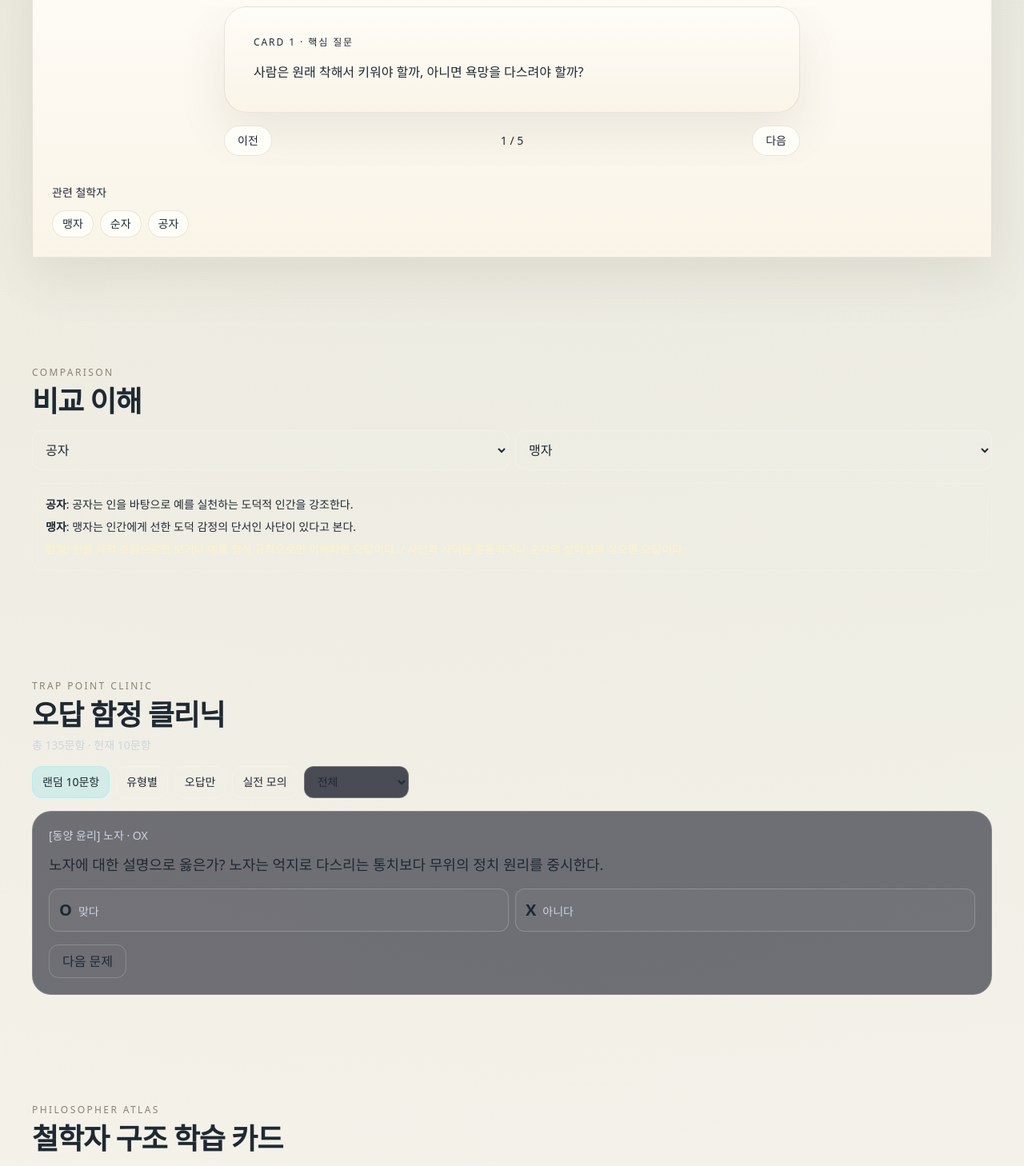
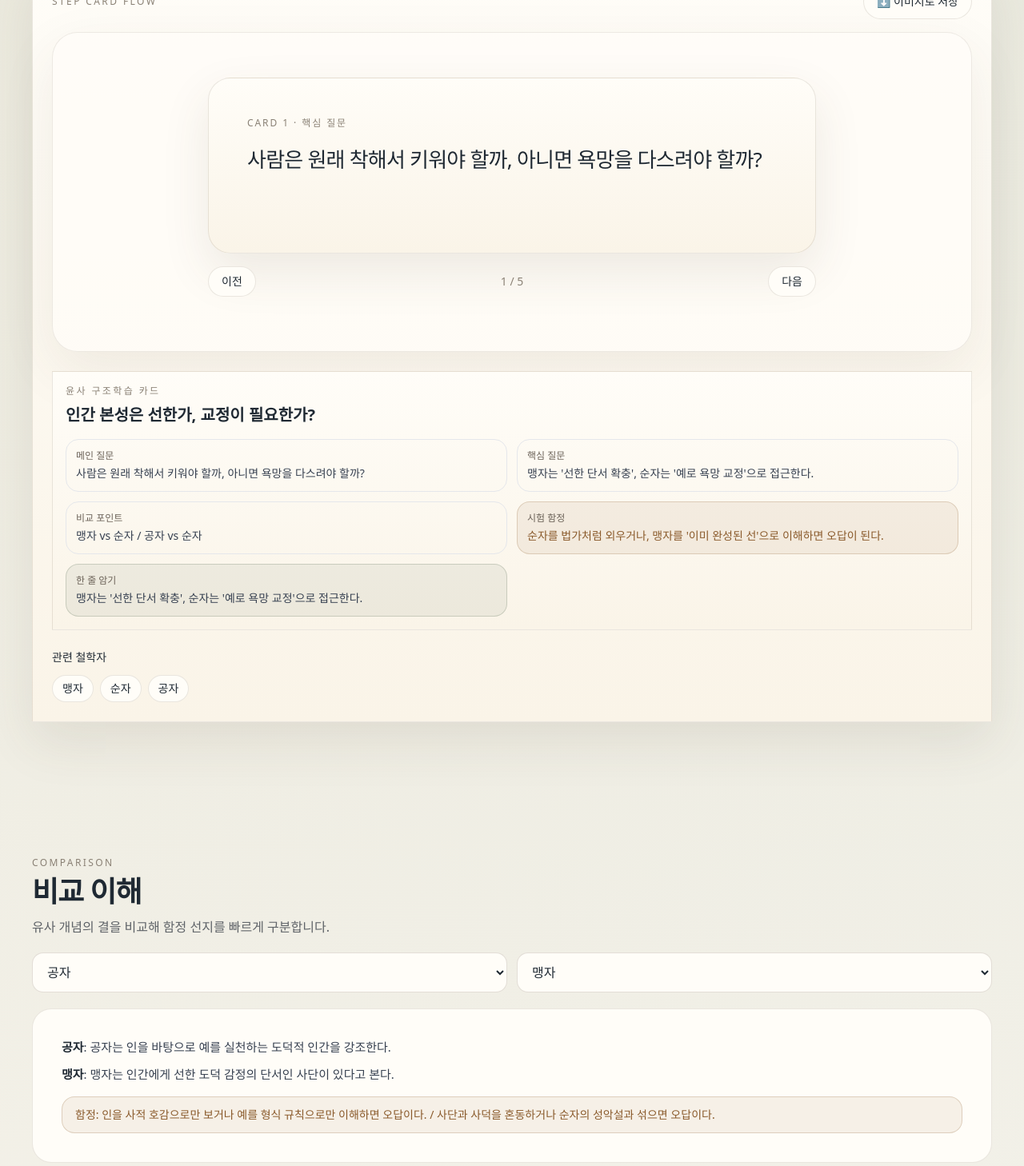
Before and after one commit to yogitobi31/yunsa-philosopher-atlas, a Next.js app: page / in a window 1280 px wide. Shown: the part 1330-2788 px from the top of the page at 80% size. Built offline with nearby package versions, Linux system fonts and the light colour scheme.

Commit message:
Polish premium ivory learning UI without layout regression

```diff
--- a/app/globals.css
+++ b/app/globals.css
@@ -31,6 +31,8 @@ body {
   word-break: keep-all;
 }
 body { overflow-x: clip; }
+.section-shell { margin-block: clamp(40px, 7vw, 88px); }
+.section-compact { margin-block: clamp(28px, 5vw, 56px); }
 main, .app, .app-shell, .page-shell, .page-container { width: 100%; max-width: 100%; min-width: 0; }
 .page-shell, .content-shell { width: min(100% - 32px, 1120px); margin-inline: auto; }
 .section, .card-section, .content-section, .step-card-flow, .comparison-grid, .content-row, .content-grid, .comparison-section, .related-section, .card, .question-card, section { width: 100%; max-width: 100%; min-width: 0; box-sizing: border-box; }
@@ -44,12 +46,20 @@ section > *, .card > *, .question-card > *, .comparison-section > *, .related-se
 .hero-panel { background: linear-gradient(155deg, #fffdf8, #f5ecdd); box-shadow: var(--shadow-soft); border-color: var(--line)!important; }
 .hero-network { position:absolute; inset:0; background-image: radial-gradient(circle at 12% 18%, rgba(168,199,161,.2), transparent 34%), radial-gradient(circle at 83% 14%, rgba(159,202,208,.2), transparent 36%); }
 
-.step-card-flow { width: 100%; max-width: 100%; min-width: 0; overflow: hidden; }
-.step-card-pager { width: 100%; max-width: 720px; margin-inline: auto; }
-.step-card { width: 100%; max-width: 100%; min-width: 0; box-sizing: border-box; border-radius: 28px; padding: clamp(20px, 4vw, 36px); background: linear-gradient(180deg, #FFFDF8 0%, #FAF4E8 100%); border: 1px solid rgba(80, 65, 45, 0.12); box-shadow: 0 24px 60px rgba(80, 65, 45, 0.10); color: #1F2933; overflow-wrap: break-word; word-break: keep-all; white-space: normal; line-height: 1.7; }
+.step-card-flow { width: 100%; max-width: 100%; min-width: 0; overflow: hidden; background: rgba(255, 253, 248, 0.72); border: 1px solid rgba(80, 65, 45, 0.10); border-radius: 32px; padding: clamp(24px, 5vw, 56px); box-shadow: 0 24px 70px rgba(80, 65, 45, 0.08); }
+.step-card-pager { width: 100%; max-width: 760px; margin-inline: auto; }
+.step-card { width: 100%; max-width: 100%; min-width: 0; box-sizing: border-box; border-radius: 28px; padding: clamp(28px, 5vw, 48px); min-height: 220px; background: linear-gradient(180deg, #FFFDF8 0%, #FAF4E8 100%); border: 1px solid rgba(80, 65, 45, 0.12); box-shadow: 0 24px 60px rgba(80, 65, 45, 0.10); color: #1F2933; overflow-wrap: break-word; word-break: keep-all; white-space: normal; line-height: 1.7; }
 .step-card * { max-width: 100%; min-width: 0; overflow-wrap: break-word; word-break: keep-all; white-space: normal; }
 .step-card-header { display: flex; align-items: center; justify-content: space-between; gap: 12px; flex-wrap: wrap; }
 .save-button { max-width: 100%; white-space: normal; }
 @media (max-width: 640px) { .step-card-header { display: block; } .save-button { width: 100%; margin-top: 12px; } }
 .archive-footer { border-top: 1px solid var(--line); margin-top: 3rem; padding: 2rem 0; }
 .archive-footer__inner { width: min(100% - 32px, 1120px); margin: 0 auto; color: var(--text-soft); }
+
+.philosopher-card { background: linear-gradient(180deg, #FFFDF8 0%, #FAF4E8 100%); color: #1F2933; border: 1px solid rgba(80, 65, 45, 0.12); box-shadow: 0 18px 48px rgba(80, 65, 45, 0.08);}
+.philosopher-card::before { content:""; display:block; width:64px; height:4px; border-radius:999px; background:var(--philo-accent, #536B4F); margin-bottom:12px;}
+.philosopher-tag { background: rgba(168, 199, 161, 0.18); color: #42533F; border: 1px solid rgba(168, 199, 161, 0.35);}
+.comparison-panel { background: #FFFDF8; border: 1px solid rgba(80, 65, 45, 0.12); border-radius: 24px; padding: clamp(20px, 4vw, 36px);}
+.comparison-input { border:1px solid rgba(80,65,45,.16); border-radius:14px; background: #fffdf8; color:#1F2933; padding:12px 14px; }
+.step-card-main { font-size: clamp(18px, 2.2vw, 26px); line-height: 1.65; letter-spacing: -0.03em; color:#1F2933; }
+@media (max-width: 640px) { .page-shell, .content-shell { width: min(100% - 24px, 100%); } .philosopher-grid, .comparison-grid, .study-card-grid { grid-template-columns: 1fr; } .step-card-flow { padding: 24px 16px; } .step-card-controls { display:grid; grid-template-columns: 1fr auto 1fr; gap:12px; } .save-button { width:100%; } }
--- a/components/AtlasSection.tsx
+++ b/components/AtlasSection.tsx
@@ -1,9 +1,8 @@
 "use client";
-import { useEffect, useMemo, useRef, useState } from "react";
+import { useEffect, useMemo, useState } from "react";
 import { philosophers, regionFilters, Philosopher } from "@/data/philosophers";
 import { PhilosopherCard } from "./PhilosopherCard";
 import { StructureStudyCard } from "./StructureStudyCard";
-import { MemorizationExportCard } from "./MemorizationExportCard";
 
 const SAVED_KEY = "philosopher_saved_cards";
 type ViewMode = "summary" | "detail" | "saved";
@@ -16,8 +15,6 @@ export function AtlasSection() {
   const [savedIds, setSavedIds] = useState<string[]>([]);
   const [exportStatus, setExportStatus] = useState<Record<string, "idle" | "saving" | "success" | "error">>({});
   const [exportError, setExportError] = useState<Record<string, string>>({});
-  const [activeExportPhilosopher, setActiveExportPhilosopher] = useState<Philosopher>(philosophers[0]);
-  const exportCardRef = useRef<HTMLDivElement | null>(null);
 
   const mencius = philosophers.find((p) => p.id === "mencius");
   const xunzi = philosophers.find((p) => p.id === "xunzi");
@@ -39,21 +36,10 @@ export function AtlasSection() {
   };
 
   const saveMemorizationCard = async (philosopher: Philosopher) => {
-    setActiveExportPhilosopher(philosopher);
     setExportStatus((prev) => ({ ...prev, [philosopher.id]: "saving" }));
     setExportError((prev) => ({ ...prev, [philosopher.id]: "" }));
 
     try {
-      const node = exportCardRef.current;
-      if (!node) throw new Error("Export card ref is null");
-
-      if (document.fonts && document.fonts.ready) await document.fonts.ready;
-      await new Promise((resolve) => requestAnimationFrame(() => resolve(null)));
-      await new Promise((resolve) => requestAnimationFrame(() => resolve(null)));
-
-      const rect = node.getBoundingClientRect();
-      if (!rect.width || !rect.height) throw new Error(`Export card has invalid size: ${rect.width}x${rect.height}`);
-
       const canvas = document.createElement("canvas");
       canvas.width = 1080;
       canvas.height = 1350;
@@ -137,7 +123,7 @@ export function AtlasSection() {
     <p className="mt-3 text-sm text-slate-300">현재 표시 카드 수: {visibleList.length}명의 철학자</p>
 
     {viewMode === "saved" && visibleList.length === 0 ? <div className="mt-6 rounded-2xl border border-white/10 bg-white/[0.03] p-6 text-slate-300">아직 저장한 카드가 없습니다.</div> : (
-      <div className={`mt-6 grid gap-4 ${viewMode === "saved" ? "md:grid-cols-2 xl:grid-cols-3" : "md:grid-cols-2"}`}>
+      <div className={`philosopher-grid mt-6 grid gap-4 ${viewMode === "saved" ? "md:grid-cols-2 xl:grid-cols-3" : "md:grid-cols-2"}`}>
         {visibleList.map((p) => (
           <div key={p.id} className="space-y-2">
             <PhilosopherCard philosopher={p} compact={viewMode === "summary" || viewMode === "saved"} expanded={expandedId === p.id} saved={savedIds.includes(p.id)} onToggleSave={() => toggleSave(p.id)} onToggleExpand={() => setExpandedId((prev) => prev === p.id ? null : p.id)} />
@@ -147,10 +133,5 @@ export function AtlasSection() {
       </div>
     )}
 
-    <div className="export-card-stage" aria-hidden="true">
-      <div ref={exportCardRef}>
-        <MemorizationExportCard philosopher={activeExportPhilosopher} menciusView={mencius?.oneLineSummary ?? ""} xunziView={xunzi?.oneLineSummary ?? ""} />
-      </div>
-    </div>
   </section>;
 }
--- a/components/ComparisonLab.tsx
+++ b/components/ComparisonLab.tsx
@@ -7,5 +7,27 @@ export function ComparisonLab() {
   const [rightId, setRightId] = useState(philosophers[1].id);
   const left = useMemo(() => philosophers.find((p) => p.id === leftId)!, [leftId]);
   const right = useMemo(() => philosophers.find((p) => p.id === rightId)!, [rightId]);
-  return <section className="section-shell"><p className="eyebrow">Comparison</p><h2 className="section-title mt-2">비교 이해</h2><div className="mt-4 grid gap-2 md:grid-cols-2"><select value={leftId} onChange={(e)=>setLeftId(e.target.value)} className="rounded-xl border border-white/20 bg-white/5 p-3">{philosophers.map((p)=><option key={p.id} value={p.id}>{p.name}</option>)}</select><select value={rightId} onChange={(e)=>setRightId(e.target.value)} className="rounded-xl border border-white/20 bg-white/5 p-3">{philosophers.map((p)=><option key={p.id} value={p.id}>{p.name}</option>)}</select></div><div className="mt-4 rounded-xl border border-white/15 p-4 text-sm"><p><b>{left.name}</b>: {left.examPoint}</p><p className="mt-2"><b>{right.name}</b>: {right.examPoint}</p><p className="mt-2 text-amber-100">함정: {left.trapPoint} / {right.trapPoint}</p></div></section>;
+
+  return (
+    <section className="section-shell section-compact">
+      <p className="eyebrow">Comparison</p>
+      <h2 className="section-title mt-2">비교 이해</h2>
+      <p className="section-subtitle">유사 개념의 결을 비교해 함정 선지를 빠르게 구분합니다.</p>
+
+      <div className="comparison-grid mt-5 grid gap-3 md:grid-cols-2">
+        <select value={leftId} onChange={(e) => setLeftId(e.target.value)} className="comparison-input">
+          {philosophers.map((p) => <option key={p.id} value={p.id}>{p.name}</option>)}
+        </select>
+        <select value={rightId} onChange={(e) => setRightId(e.target.value)} className="comparison-input">
+          {philosophers.map((p) => <option key={p.id} value={p.id}>{p.name}</option>)}
+        </select>
+      </div>
+
+      <div className="comparison-panel mt-5">
+        <p className="text-[15px] text-[#374151]"><b className="text-[#1F2933]">{left.name}</b>: {left.examPoint}</p>
+        <p className="mt-3 text-[15px] text-[#374151]"><b className="text-[#1F2933]">{right.name}</b>: {right.examPoint}</p>
+        <p className="mt-4 rounded-2xl border border-[rgba(138,90,43,.22)] bg-[rgba(138,90,43,.08)] px-4 py-3 text-sm text-[#8A5A2B]">함정: {left.trapPoint} / {right.trapPoint}</p>
+      </div>
+    </section>
+  );
 }
--- a/components/PhilosopherCard.tsx
+++ b/components/PhilosopherCard.tsx
@@ -9,39 +9,48 @@ type PhilosopherCardProps = {
   onToggleSave: () => void;
 };
 
+const accentByCategory: Record<string, string> = {
+  동양: "#536B4F",
+  서양: "#8A5A2B",
+  한국: "#6E5CA8",
+  인도: "#8D6E34",
+};
+
 export function PhilosopherCard({ philosopher, expanded, compact = false, saved, onToggleExpand, onToggleSave }: PhilosopherCardProps) {
+  const accent = accentByCategory[philosopher.category] ?? "#536B4F";
+
   return (
-    <article className="rounded-3xl border border-white/15 bg-slate-950/55 p-5 backdrop-blur-xl transition hover:border-white/30">
+    <article className="philosopher-card rounded-[26px] p-5 transition hover:-translate-y-0.5 md:p-6" style={{ ["--philo-accent" as string]: accent }}>
       <div className="flex items-start justify-between gap-3">
         <div>
-          <p className="text-xs tracking-[0.16em] text-cyan-200">{philosopher.category} · {philosopher.tradition}</p>
-          <h3 className="mt-2 text-2xl font-semibold tracking-tight">{philosopher.name}</h3>
-          <p className="mt-2 text-sm text-slate-200">{philosopher.oneLineSummary}</p>
+          <p className="text-xs tracking-[0.16em] text-[color:var(--text-soft)]">{philosopher.category} · {philosopher.tradition}</p>
+          <h3 className="mt-2 text-2xl font-semibold tracking-tight text-[color:var(--text-main)]">{philosopher.name}</h3>
+          <p className="mt-2 text-sm text-[#374151]">{philosopher.oneLineSummary}</p>
         </div>
-        <button onClick={onToggleSave} className="rounded-full border border-cyan-200/30 px-3 py-1.5 text-xs text-cyan-100 transition hover:border-cyan-100/70 hover:bg-cyan-200/10">
+        <button onClick={onToggleSave} className="rounded-full border border-[color:var(--line)] bg-[color:var(--surface)] px-3 py-1.5 text-xs text-[color:var(--text-main)] transition hover:border-[var(--philo-accent)]">
           {saved ? "♥ 저장됨" : "♡ 저장"}
         </button>
       </div>
 
       <div className="mt-4 flex flex-wrap gap-2">
         {philosopher.coreFlow.map((step) => (
-          <span key={step} className="rounded-full border border-white/15 bg-white/[0.03] px-2.5 py-1 text-[11px] text-slate-300">{step}</span>
+          <span key={step} className="philosopher-tag rounded-full px-2.5 py-1 text-[11px]">{step}</span>
         ))}
       </div>
 
-      <div className="mt-4 flex items-center justify-between gap-2 border-t border-white/10 pt-3">
-        <p className="text-xs text-slate-400">핵심 흐름: {philosopher.coreFlow.join(" → ")}</p>
-        <button onClick={onToggleExpand} className="rounded-full border border-white/20 px-3 py-1.5 text-xs text-slate-100 transition hover:border-white/50">
+      <div className="mt-4 flex items-center justify-between gap-2 border-t border-[color:var(--line)] pt-3">
+        <p className="text-xs text-[#6B6258]">핵심 흐름: {philosopher.coreFlow.join(" → ")}</p>
+        <button onClick={onToggleExpand} className="rounded-full border border-[color:var(--line)] bg-[color:var(--surface)] px-3 py-1.5 text-xs text-[color:var(--text-main)] transition hover:border-[var(--philo-accent)]">
           {expanded ? "접기" : "자세히"}
         </button>
       </div>
 
       {expanded && (
-        <div className={`mt-4 grid gap-3 text-sm text-slate-200 ${compact ? "border-t border-white/10 pt-4" : ""}`}>
-          <p><span className="text-slate-400">시험 포인트</span><br />{philosopher.examPoint}</p>
-          <p><span className="text-slate-400">함정 포인트</span><br />{philosopher.trapPoint}</p>
-          <p><span className="text-slate-400">비교</span><br />{philosopher.compareWith.join(" / ")}</p>
-          <p><span className="text-slate-400">키워드</span><br />{philosopher.keywords.join(" / ")}</p>
+        <div className={`mt-4 grid gap-3 text-sm text-[#374151] ${compact ? "border-t border-[color:var(--line)] pt-4" : ""}`}>
+          <p><span className="text-[#6B6258]">시험 포인트</span><br />{philosopher.examPoint}</p>
+          <p><span className="text-[#6B6258]">함정 포인트</span><br />{philosopher.trapPoint}</p>
+          <p><span className="text-[#6B6258]">비교</span><br />{philosopher.compareWith.join(" / ")}</p>
+          <p><span className="text-[#6B6258]">키워드</span><br />{philosopher.keywords.join(" / ")}</p>
         </div>
       )}
     </article>
--- a/components/StructureStudyCard.tsx
+++ b/components/StructureStudyCard.tsx
@@ -5,25 +5,34 @@ type StructureStudyCardProps = {
   className?: string;
 };
 
-const itemClass = "min-w-0 rounded-2xl border border-white/10 bg-white/[0.03] p-3 md:p-4";
+const panelClass = "rounded-2xl border border-[rgba(80,65,45,0.14)] bg-[rgba(255,253,248,0.88)] p-4";
 
 export function StructureStudyCard({ philosopher, className = "" }: StructureStudyCardProps) {
   return (
-    <article className={`study-card w-full max-w-[860px] box-border overflow-hidden rounded-[28px] border border-white/15 bg-slate-950/80 p-4 shadow-[0_20px_55px_rgba(2,6,18,.45)] [word-break:keep-all] [overflow-wrap:break-word] [white-space:normal] md:p-6 ${className}`}>
-      <p className="text-[11px] tracking-[0.16em] text-cyan-200/85">윤리와 사상 구조 학습 카드</p>
-      <h3 className="mt-2 text-xl font-semibold leading-tight text-slate-100 md:text-3xl">{philosopher.name}: {philosopher.oneLineSummary}</h3>
+    <article className={`study-card rounded-[28px] border border-[color:var(--line)] bg-[linear-gradient(180deg,#FFFDF8_0%,#FAF4E8_100%)] p-5 shadow-[0_20px_55px_rgba(80,65,45,.1)] md:p-6 ${className}`}>
+      <p className="eyebrow">윤사 구조학습 카드</p>
+      <h3 className="mt-2 text-2xl font-semibold leading-tight text-[#1F2933] md:text-3xl">{philosopher.name}</h3>
 
-      <div className="mt-4 grid min-w-0 grid-cols-1 gap-3 text-[13px] leading-relaxed text-slate-200 md:grid-cols-2 md:gap-4 md:text-[14px]">
-        <section className={itemClass}><p className="text-xs text-cyan-100/85">핵심 질문</p><p className="mt-1">{philosopher.oneLineSummary}</p></section>
-        <section className={itemClass}><p className="text-xs text-cyan-100/85">핵심 개념</p><p className="mt-1">{philosopher.keyIdeas.join(" · ")}</p></section>
-        <section className={itemClass}><p className="text-xs text-cyan-100/85">시험 포인트</p><p className="mt-1">{philosopher.examPoint}</p></section>
-        <section className={itemClass}><p className="text-xs text-cyan-100/85">자주 나오는 함정</p><p className="mt-1">{philosopher.trapPoint}</p></section>
-        <section className={itemClass}><p className="text-xs text-cyan-100/85">비교 철학자 / 비교 개념</p><p className="mt-1">{philosopher.compareWith.join(" · ")}</p></section>
-        <section className={itemClass}><p className="text-xs text-cyan-100/85">한 줄 암기 문장</p><p className="mt-1">{philosopher.representativeClaim}</p></section>
+      <div className="mt-4 grid gap-3 text-sm leading-relaxed text-[#374151] md:grid-cols-2">
+        <section className={panelClass}><p className="text-xs text-[#6B6258]">메인 질문</p><p className="mt-1">{philosopher.oneLineSummary}</p></section>
+        <section className={panelClass}><p className="text-xs text-[#6B6258]">핵심 질문</p><p className="mt-1">{philosopher.examPoint}</p></section>
+        <section className={panelClass}><p className="text-xs text-[#6B6258]">비교 포인트</p><p className="mt-1">{philosopher.compareWith.join(" · ")}</p></section>
+        <section className={panelClass}><p className="text-xs text-[#6B6258]">핵심 개념</p><p className="mt-1">{philosopher.keyIdeas.join(" · ")}</p></section>
       </div>
 
-      <p className="mt-4 text-[12px] leading-relaxed text-slate-300 md:text-[13px]">{philosopher.name}는 {philosopher.representativeClaim}</p>
-      <p className="mt-3 text-right text-[10px] tracking-[0.14em] text-slate-500">Pilup Ethics Atlas</p>
+      <section className="mt-3 rounded-2xl border border-[rgba(138,90,43,.22)] bg-[rgba(138,90,43,.08)] p-4 text-sm text-[#8A5A2B]">
+        <p className="text-xs text-[#6B6258]">시험 함정</p>
+        <p className="mt-1">{philosopher.trapPoint}</p>
+      </section>
+
+      <section className="mt-3 rounded-2xl border border-[rgba(83,107,79,.24)] bg-[rgba(83,107,79,.08)] p-4 text-sm text-[#374151]">
+        <p className="text-xs text-[#6B6258]">한 줄 암기</p>
+        <p className="mt-1">{philosopher.representativeClaim}</p>
+      </section>
+
+      <div className="mt-3 flex flex-wrap gap-2">
+        {philosopher.compareWith.map((tag) => <span key={tag} className="philosopher-tag rounded-full px-2.5 py-1 text-[11px]">{tag}</span>)}
+      </div>
     </article>
   );
 }
--- a/src/components/IssueDetailPanel.tsx
+++ b/src/components/IssueDetailPanel.tsx
@@ -82,9 +82,9 @@ export function IssueDetailPanel({ topic, compact = false }: Props) {
         <div className="step-card-pager">
           <section className="step-card">
             <p className="text-xs tracking-[0.16em] text-[color:var(--text-soft)]">{steps[currentStep].title}</p>
-            <p className="mt-4 text-[clamp(1rem,4.1vw,1.18rem)] text-[color:var(--text-main)]">{steps[currentStep].body}</p>
+            <p className="step-card-main mt-4">{steps[currentStep].body}</p>
           </section>
-          <div className="mt-4 flex items-center justify-between gap-3 text-sm">
+          <div className="step-card-controls mt-4 flex items-center justify-between gap-3 text-sm">
             <button type="button" onClick={() => setCurrentStep((s) => Math.max(0, s - 1))} disabled={currentStep === 0} className="rounded-full border border-[color:var(--line)] bg-[color:var(--surface)] px-4 py-2 disabled:opacity-50">이전</button>
             <p className="text-[color:var(--text-soft)]">{currentStep + 1} / {steps.length}</p>
             <button type="button" onClick={() => setCurrentStep((s) => Math.min(steps.length - 1, s + 1))} disabled={currentStep === steps.length - 1} className="rounded-full border border-[color:var(--line)] bg-[color:var(--surface)] px-4 py-2 disabled:opacity-50">다음</button>
@@ -95,6 +95,18 @@ export function IssueDetailPanel({ topic, compact = false }: Props) {
         </div>
       </div>
 
+
+      <div className="mt-6 rounded-[24px] border border-[color:var(--line)] bg-[linear-gradient(180deg,#FFFDF8_0%,#FAF4E8_100%)] p-4 md:p-5">
+        <p className="eyebrow">윤사 구조학습 카드</p>
+        <h3 className="mt-2 text-xl font-semibold text-[#1F2933]">{topic.title}</h3>
+        <div className="study-card-grid mt-4 grid gap-3 md:grid-cols-2">
+          <section className="rounded-2xl border border-[rgba(80,65,45,.14)] bg-white/70 p-3"><p className="text-xs text-[#6B6258]">메인 질문</p><p className="mt-1 text-sm text-[#374151]">{topic.question}</p></section>
+          <section className="rounded-2xl border border-[rgba(80,65,45,.14)] bg-white/70 p-3"><p className="text-xs text-[#6B6258]">핵심 질문</p><p className="mt-1 text-sm text-[#374151]">{topic.shortInsight}</p></section>
+          <section className="rounded-2xl border border-[rgba(80,65,45,.14)] bg-white/70 p-3 md:col-span-2"><p className="text-xs text-[#6B6258]">비교 포인트</p><p className="mt-1 text-sm text-[#374151]">{compareText}</p></section>
+          <section className="rounded-2xl border border-[rgba(138,90,43,.22)] bg-[rgba(138,90,43,.08)] p-3 md:col-span-2"><p className="text-xs text-[#6B6258]">시험 함정</p><p className="mt-1 text-sm text-[#8A5A2B]">{topic.commonTrap}</p></section>
+          <section className="rounded-2xl border border-[rgba(83,107,79,.24)] bg-[rgba(83,107,79,.08)] p-3 md:col-span-2"><p className="text-xs text-[#6B6258]">한 줄 암기</p><p className="mt-1 text-sm text-[#374151]">{topic.shortInsight}</p></section>
+        </div>
+      </div>
       {!compact && <div className="mt-6"><p className="text-sm font-medium text-[color:var(--text-main)]">관련 철학자</p><div className="mt-3 flex flex-wrap gap-2">{topic.relatedPhilosophers.map((id) => <Link key={id} href={`/philosophers/${id}`} className="rounded-full border border-[color:var(--line)] bg-[color:var(--surface)] px-3 py-1.5 text-sm text-[color:var(--text-main)] hover:border-white/35">{nameById[id] ?? id}</Link>)}</div></div>}
       {saveError && <p className="mt-3 text-xs text-[#a34343]">이미지 저장 실패: {saveError}</p>}
       {toast && <div className="fixed bottom-[calc(1.25rem+env(safe-area-inset-bottom))] left-1/2 z-50 -translate-x-1/2 rounded-full border border-[color:var(--line)] bg-[color:var(--surface)] px-4 py-2 text-xs text-[color:var(--text-main)]">{toast}</div>}
```
